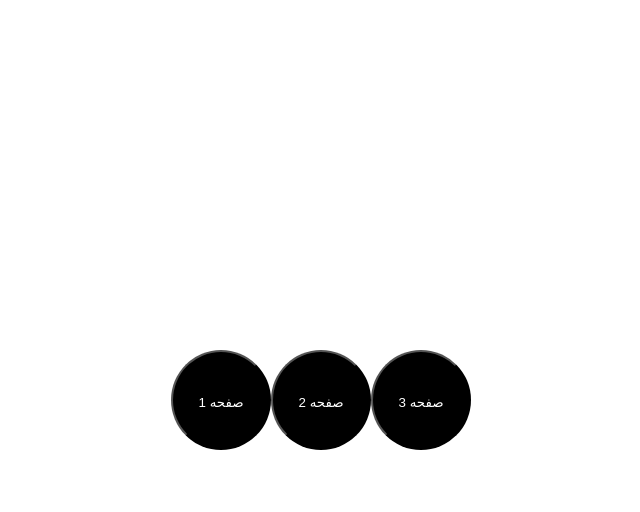
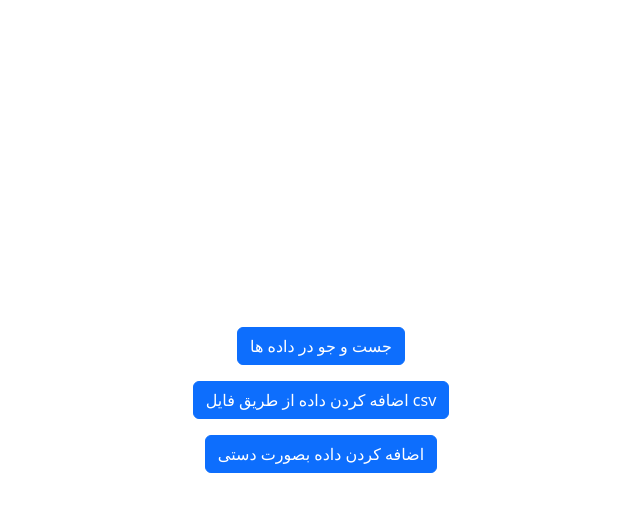
Before and after one commit to sepehrfci/ie-project, a Flask app: page / in a window 1280 px wide. Shown: the top 512 px of the page, without its empty margins (319-959 px from the left). Run offline with Flask 3, Linux system fonts and the light colour scheme.

Commit message:
fix the index.html code and UI

```diff
--- a/templates/index.html
+++ b/templates/index.html
@@ -4,14 +4,35 @@
   <meta charset="UTF-8">
   <title>صفحه اصلی</title>
   <link rel="stylesheet" href="http://127.0.0.1:6600/css/style.css">
+  <link href="https://cdn.jsdelivr.net/npm/bootstrap@5.3.2/dist/css/bootstrap.min.css" rel="stylesheet" integrity="sha384-T3c6CoIi6uLrA9TneNEoa7RxnatzjcDSCmG1MXxSR1GAsXEV/Dwwykc2MPK8M2HN" crossorigin="anonymous">
+<script src="https://cdn.jsdelivr.net/npm/bootstrap@5.3.2/dist/js/bootstrap.bundle.min.js" integrity="sha384-C6RzsynM9kWDrMNeT87bh95OGNyZPhcTNXj1NW7RuBCsyN/o0jlpcV8Qyq46cDfL" crossorigin="anonymous"></script>
 </head>
 <body>
-  <div class="container">
-    <div class="buttons">
-      <button class="button" data-href="page1.html">صفحه 1</button>
-      <button class="button" data-href="page2.html">صفحه 2</button>
-      <button class="button" data-href="page3.html">صفحه 3</button>
+
+    <div class="container">
+        <div class="row">
+            <div class="col-12">
+                <div class="d-flex justify-content-center ">
+                    <a href="page1.html" class="btn btn-primary">جست و جو در داده ها</a>
+                </div>
+            </div>
+            <div class="col-12 mt-3">
+                <div class="d-flex justify-content-center ">
+                    <a href="page2.html" class="btn btn-primary">اضافه کردن داده از طریق فایل csv</a>
+                </div>
+            </div>
+            <div class="col-12 mt-3">
+                <div class="d-flex justify-content-center ">
+                    <a href="page3.html" class="btn btn-primary">اضافه کردن داده بصورت دستی</a>
+                </div>
+            </div>
+        </div>
     </div>
-  </div>
+
+
 </body>
+
+<script src="https://cdn.jsdelivr.net/npm/@popperjs/core@2.11.8/dist/umd/popper.min.js" integrity="sha384-I7E8VVD/ismYTF4hNIPjVp/Zjvgyol6VFvRkX/vR+Vc4jQkC+hVqc2pM8ODewa9r" crossorigin="anonymous"></script>
+<script src="https://cdn.jsdelivr.net/npm/bootstrap@5.3.2/dist/js/bootstrap.min.js" integrity="sha384-BBtl+eGJRgqQAUMxJ7pMwbEyER4l1g+O15P+16Ep7Q9Q+zqX6gSbd85u4mG4QzX+" crossorigin="anonymous"></script>
+
 </html>
```
